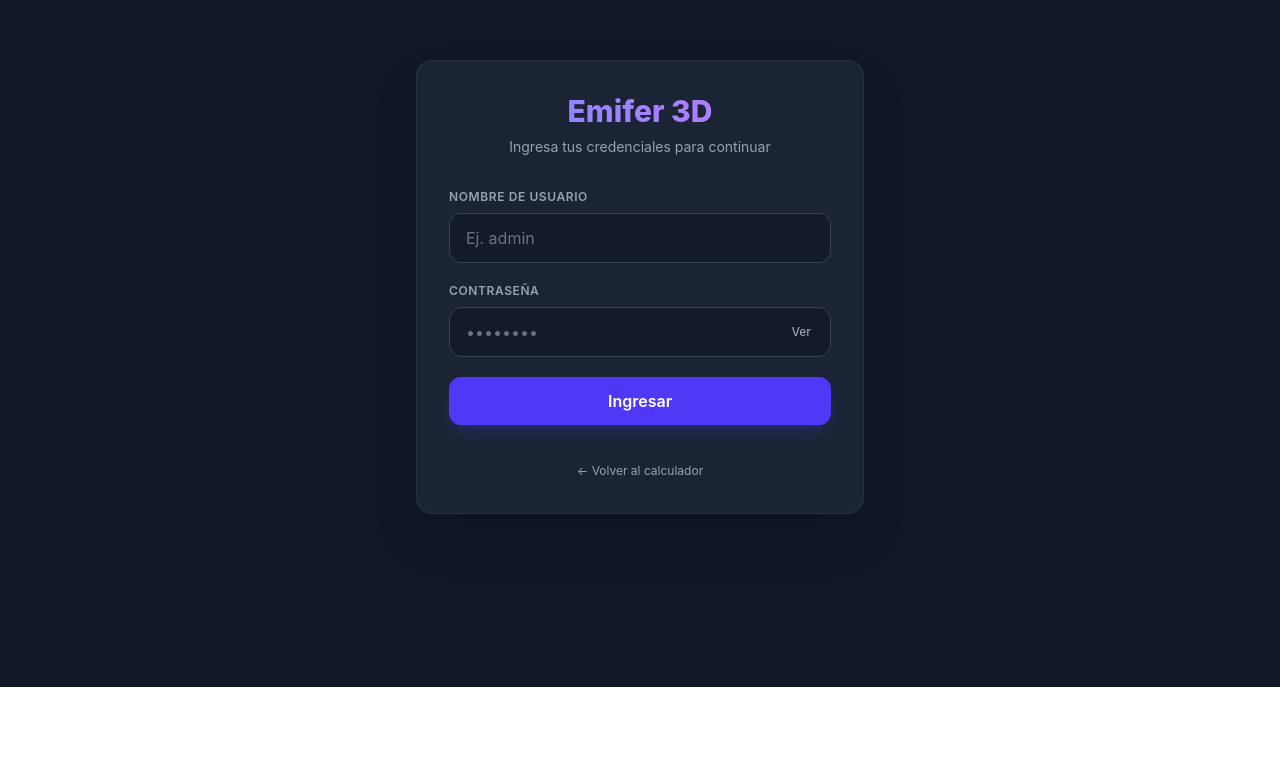
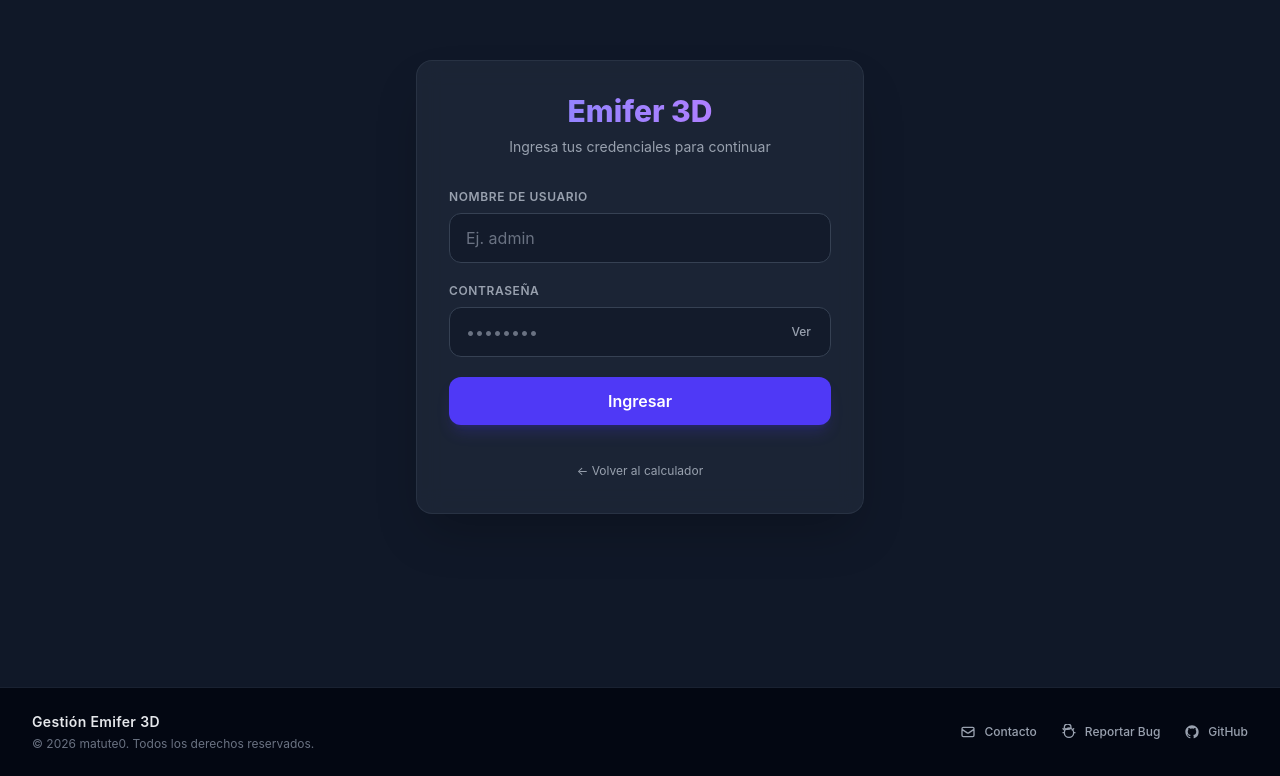
Before and after one commit to matute0/Emifer3dCalcFront, a React (Vite) app: page /login in a window 1280 px wide. Shown: the part 113-889 px from the top of the page. Before the commit the page ends 800 px from the top, so only its background shows below. Built offline with nearby package versions, Linux system fonts and the light colour scheme; no server answers.

Commit message:
feat: add Footer component to enhance application layout

```diff
--- a/src/App.jsx
+++ b/src/App.jsx
@@ -1,23 +1,31 @@
-import {Route, Routes, useLocation } from 'react-router-dom'
-import InitialPage from "./pages/InitialPage"
-import './App.css'
+import { Route, Routes, useLocation } from 'react-router-dom';
+import InitialPage from "./pages/InitialPage";
+import './App.css';
 import Login from './pages/Login';
 import Admin from './pages/Admin';
 import ProtectedRoute from './middleware/ProtectedRoute';
 import Filaments from './pages/Filament';
 import Costs from './pages/Costs';
 import PrintersManager from './pages/Printers';
+import Footer from './components/Footer';
 
 export default function App() {
   const location = useLocation();
+
   return (
-    <Routes location={location} key={location.pathname}>
-      <Route path="/" element={<InitialPage/>} />
-      <Route path="/login" element={<Login/>}/>
-      <Route path="/admin" element={<ProtectedRoute element={<Admin/>}/>}/>
-      <Route path="/admin/printers" element={<ProtectedRoute element={<PrintersManager/>}/>}/>
-      <Route path="/admin/filaments" element={<ProtectedRoute element={<Filaments/>}/>}/>
-      <Route path="/admin/costs" element={<ProtectedRoute element={<Costs/>}/>}/>
-    </Routes>
-  )
+    <div className="min-h-screen flex flex-col bg-gray-900 text-white">
+      <main className="flex-grow">
+        <Routes location={location} key={location.pathname}>
+          <Route path="/" element={<InitialPage />} />
+          <Route path="/login" element={<Login />} />
+          <Route path="/admin" element={<ProtectedRoute element={<Admin />} />} />
+          <Route path="/admin/printers" element={<ProtectedRoute element={<PrintersManager />} />} />
+          <Route path="/admin/filaments" element={<ProtectedRoute element={<Filaments />} />} />
+          <Route path="/admin/costs" element={<ProtectedRoute element={<Costs />} />} />
+        </Routes>
+      </main>
+
+      <Footer />
+    </div>
+  );
 }
--- /dev/null
+++ b/src/components/Footer.tsx
@@ -0,0 +1,64 @@
+export default function Footer() {
+  const currentYear = new Date().getFullYear();
+
+  return (
+    <footer className="w-full bg-gray-950 border-t border-gray-800/80 text-gray-400 text-sm py-6 transition-colors">
+      <div className="max-w-7xl mx-auto px-4 sm:px-6 lg:px-8 flex flex-col sm:flex-row items-center justify-between gap-4">
+
+        {/* Marca e info del sistema */}
+        <div className="flex flex-col items-center sm:items-start gap-1">
+          <span className="font-semibold text-gray-200 text-sm tracking-wide">
+            Gestión Emifer 3D
+          </span>
+          <p className="text-xs text-gray-500">
+            © {currentYear} matute0. Todos los derechos reservados.
+          </p>
+        </div>
+
+        {/* Enlaces directos */}
+        <div className="flex items-center gap-6">
+          {/* Correo */}
+          <a
+            href="mailto:matifernandezescuder@hotmail.com"
+            className="flex items-center gap-2 hover:text-indigo-400 transition-colors text-xs font-medium"
+            title="Enviar correo electrónico"
+          >
+            <svg className="w-4 h-4" fill="none" stroke="currentColor" viewBox="0 0 24 24">
+              <path strokeLinecap="round" strokeLinejoin="round" strokeWidth="2" d="M3 8l7.89 5.26a2 2 0 002.22 0L21 8M5 19h14a2 2 0 002-2V7a2 2 0 00-2-2H5a2 2 0 00-2 2v10a2 2 0 002 2z" />
+            </svg>
+            <span>Contacto</span>
+          </a>
+
+          {/* Reportar Bug */}
+          <a
+            href="https://github.com/matute0/Emifer3dCalcFront/issues"
+            target="_blank"
+            rel="noopener noreferrer"
+            className="flex items-center gap-2 hover:text-indigo-400 transition-colors text-xs font-medium"
+            title="Reportar un error o problema"
+          >
+            <svg className="w-4 h-4" fill="none" stroke="currentColor" viewBox="0 0 24 24">
+              <path strokeLinecap="round" strokeLinejoin="round" strokeWidth="2" d="M19 13a7 7 0 01-14 0m14 0a7 7 0 00-14 0m14 0h2m-16 0H3m14-4l2-2M5 9L3 7m12-2a5 5 0 00-10 0v1a7 7 0 0010 0V5z" />
+            </svg>
+            <span>Reportar Bug</span>
+          </a>
+
+          {/* GitHub */}
+          <a
+            href="https://github.com/matute0"
+            target="_blank"
+            rel="noopener noreferrer"
+            className="flex items-center gap-2 hover:text-indigo-400 transition-colors text-xs font-medium"
+            title="Ver perfil de GitHub"
+          >
+            <svg className="w-4 h-4" fill="currentColor" viewBox="0 0 24 24">
+              <path fillRule="evenodd" clipRule="evenodd" d="M12 2C6.477 2 2 6.484 2 12.017c0 4.425 2.865 8.18 6.839 9.504.5.092.682-.217.682-.483 0-.237-.008-.868-.013-1.703-2.782.605-3.369-1.343-3.369-1.343-.454-1.158-1.11-1.466-1.11-1.466-.908-.62.069-.608.069-.608 1.003.07 1.53 1.032 1.53 1.032.892 1.53 2.341 1.088 2.91.832.092-.647.35-1.088.636-1.338-2.22-.253-4.555-1.113-4.555-4.951 0-1.093.39-1.988 1.029-2.688-.103-.253-.446-1.272.098-2.65 0 0 .84-.27 2.75 1.026A9.564 9.564 0 0112 6.844c.85.004 1.705.115 2.504.337 1.909-1.296 2.747-1.027 2.747-1.027.546 1.379.202 2.398.1 2.651.64.7 1.028 1.595 1.028 2.688 0 3.848-2.339 4.695-4.566 4.943.359.309.678.92.678 1.855 0 1.338-.012 2.419-.012 2.747 0 .268.18.58.688.482A10.019 10.019 0 0022 12.017C22 6.484 17.522 2 12 2z" />
+            </svg>
+            <span>GitHub</span>
+          </a>
+        </div>
+
+      </div>
+    </footer>
+  );
+}
```
